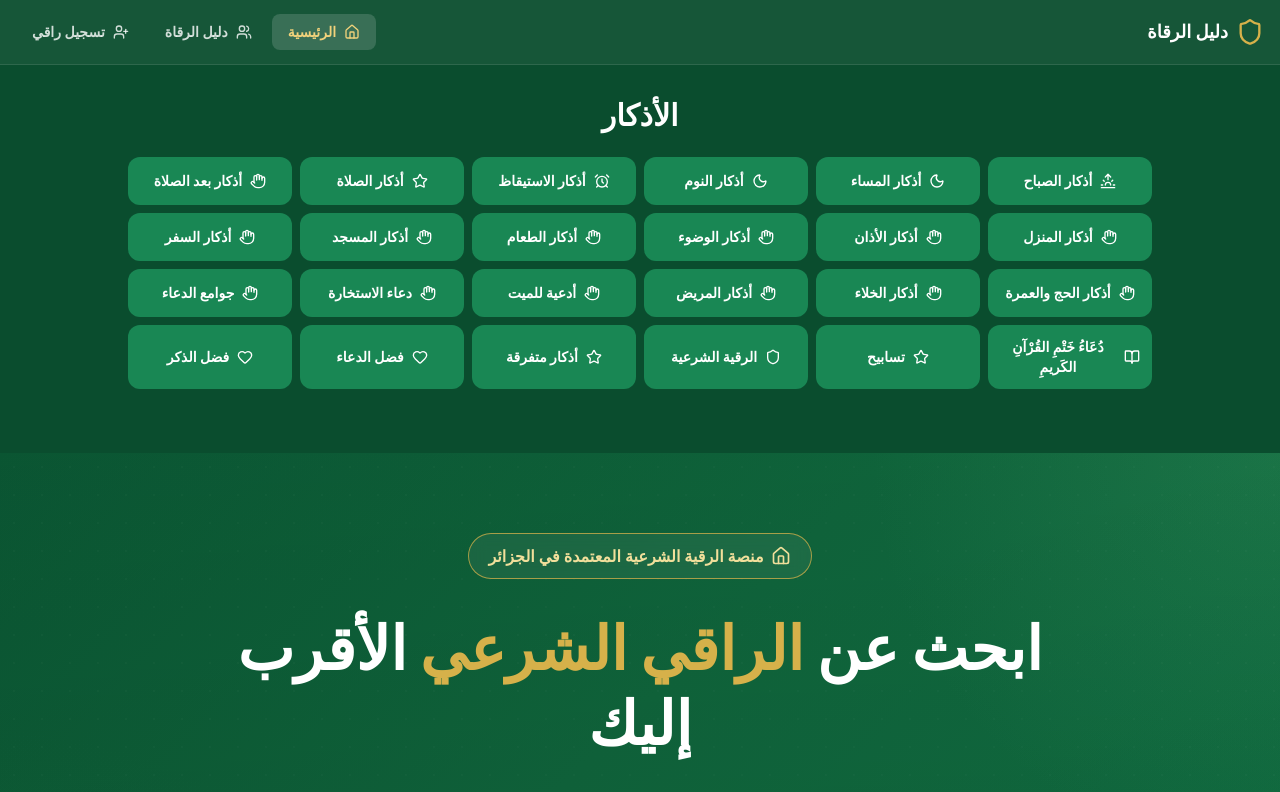
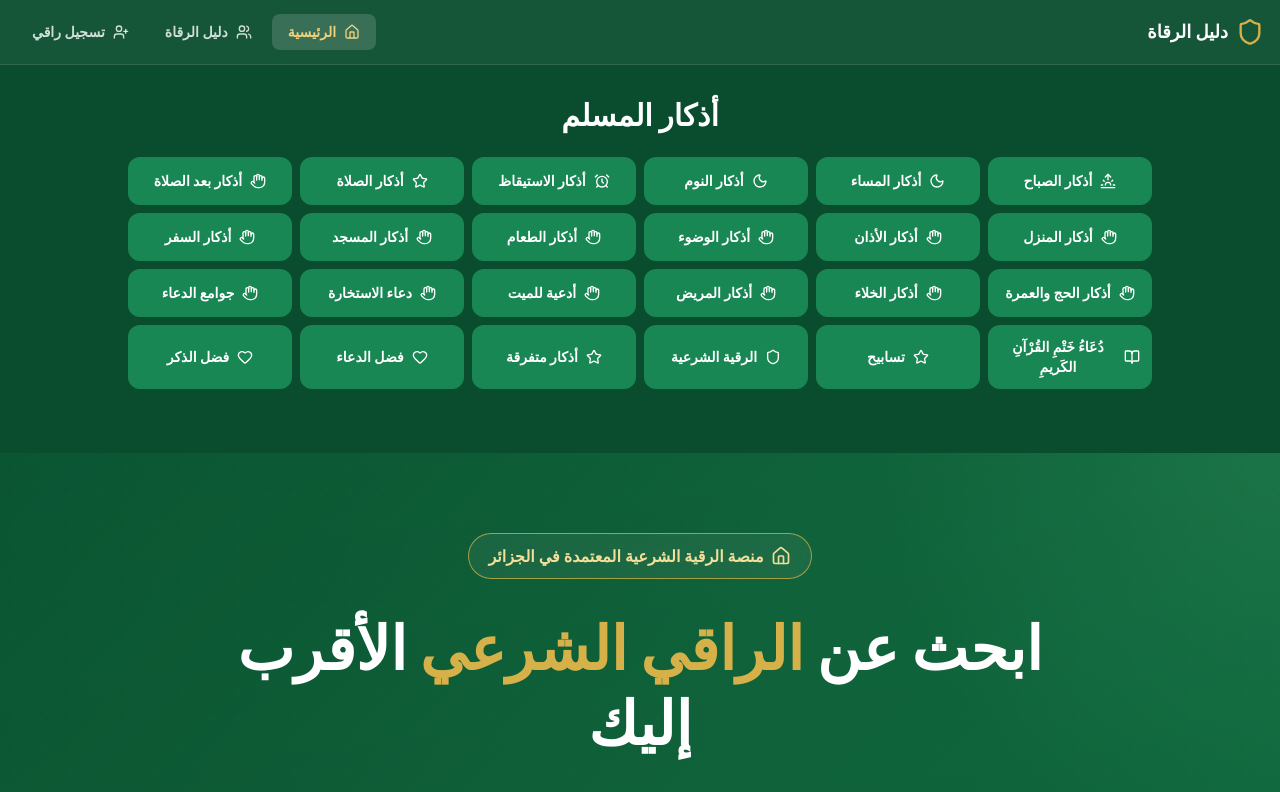
Before and after one commit to saberbalbouzi-ui/saberbalbouzi-ui, a React (Vite) app: page /#/ in a window 1280 px wide. Shown: the top 792 px of the page. Built offline with nearby package versions, Linux system fonts and the light colour scheme.

Commit message:
fix: handle optional count with fallback

```diff
--- a/src/pages/Home.tsx
+++ b/src/pages/Home.tsx
@@ -60,7 +60,7 @@ function AzkarSection() {
   return (
     <section className="bg-[#0a4d2e] py-8 px-4">
       <div className="max-w-5xl mx-auto">
-        <h2 className="text-center text-white text-2xl md:text-3xl font-extrabold mb-6">الأذكار</h2>
+        <h2 className="text-center text-white text-2xl md:text-3xl font-extrabold mb-6"> أذكار المسلم</h2>
 
         {/* Azkar Category Buttons */}
         <div className="grid grid-cols-2 sm:grid-cols-3 md:grid-cols-4 lg:grid-cols-6 gap-2 mb-8">
--- a/src/pages/Register.tsx
+++ b/src/pages/Register.tsx
@@ -32,7 +32,7 @@ export default function Register() {
     if (!form.full_name.trim()) errs.full_name = 'الاسم الكامل مطلوب';
     if (!form.wilaya) errs.wilaya = 'الولاية مطلوبة';
     if (!form.slug.trim()) errs.slug = 'المعرف (slug) مطلوب';
-    else if (!/^[a-z0-9-]+$/.test(form.slug)) errs.slug = 'المعرف يجب أن يحتوي على أحف إنجليزية وأرقام وشرطات فقط';
+    else if (!/^[a-z0-9-]+$/.test(form.slug)) errs.slug = 'المعرف يجب أن يحتوي على أحرف إنجليزية وأرقام وشرطات فقط';
     setErrors(errs);
     return Object.keys(errs).length === 0;
   };
```
